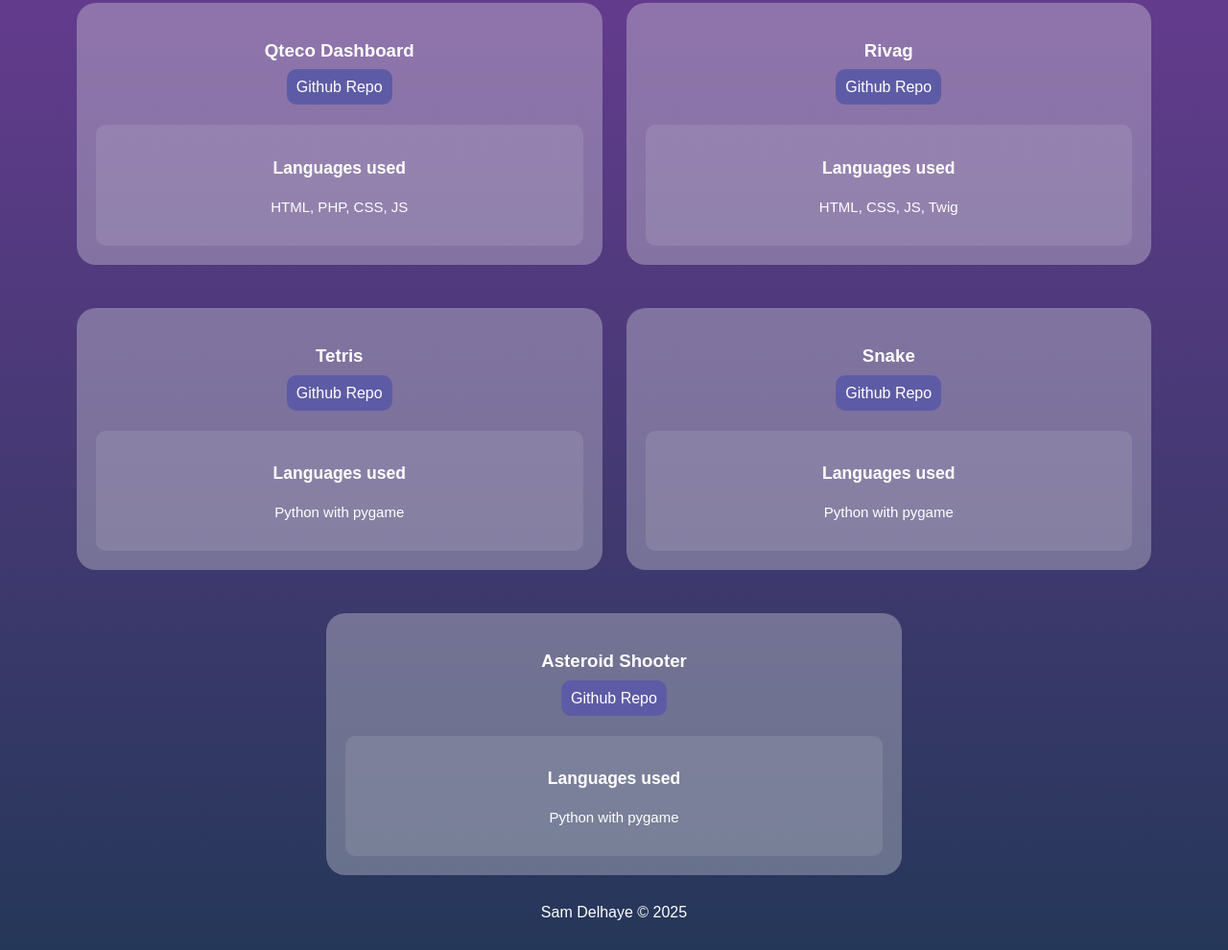
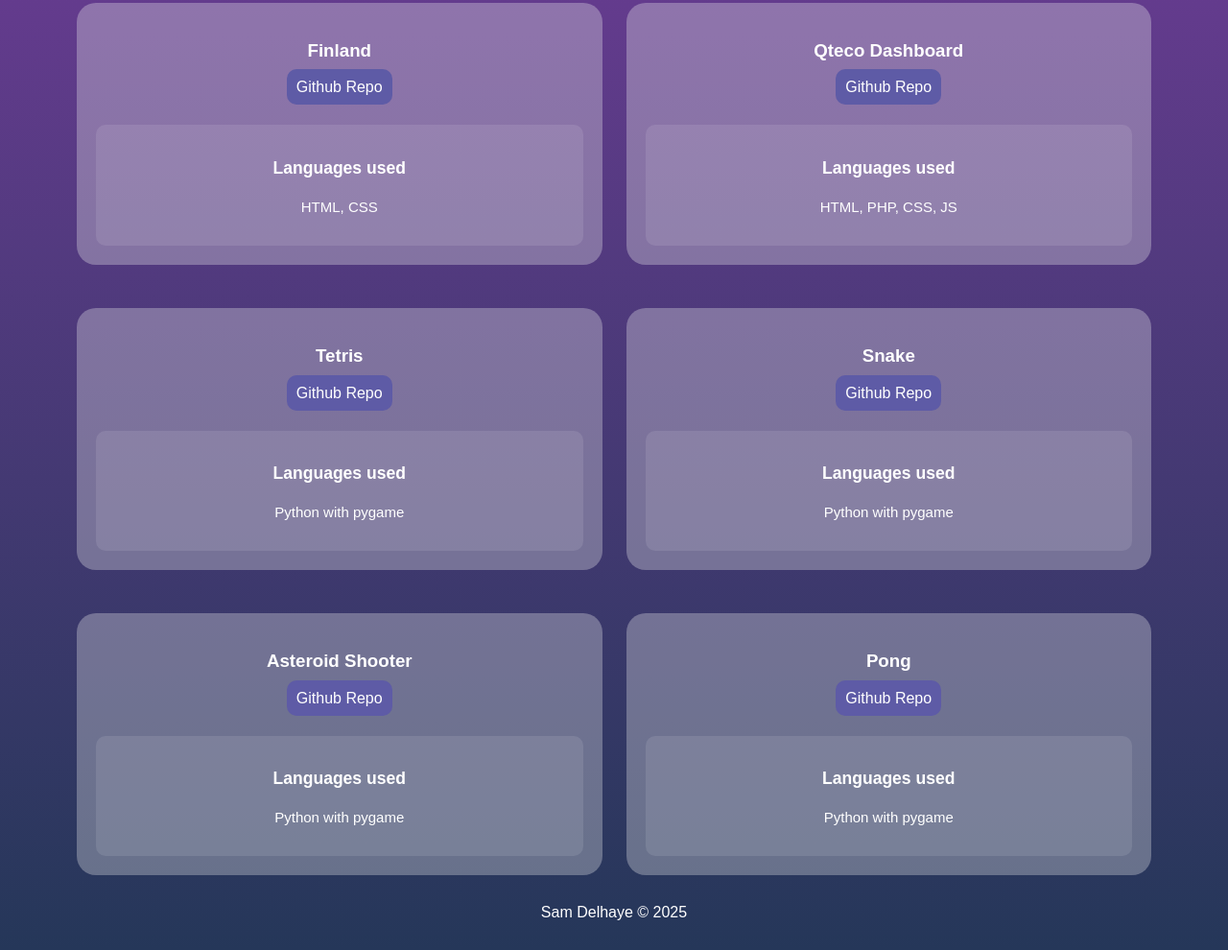
Before and after one commit to IvyOwO06/Portfolio, a plain HTML site: page repos.html in a window 1280 px wide. Shown: the part 948-1938 px from the top of the page at 96% size. Drawn offline with Linux system fonts and the light colour scheme.

Commit message:
Add Finland project and update image formats
Added the Finland project to index.html and repos.html, including a new PNG image. Replaced JPG images for Gameworld and Radiogaga with PNG versions and updated references in index.html. Also added a new Pong project entry to repos.html and improved formatting.

```diff
--- a/repos.html
+++ b/repos.html
@@ -19,7 +19,8 @@
             </p>
             <div class="button">
                 <a href="files/cv.pdf" target="_blank">My CV</a>
-            </div><br><br>
+            </div>
+            <br /><br />
             <div class="button">
                 <a href="index.html">Go back</a>
             </div>
@@ -92,6 +93,22 @@
                     </div>
                 </div>
 
+                <!-- Finland -->
+                <div class="repo-container">
+                    <h3>Finland</h3>
+                    <div class="button">
+                        <a
+                            href="https://github.com/IvyOwO06/finland"
+                            target="_blank"
+                            >Github Repo</a
+                        >
+                    </div>
+                    <div class="repo-description">
+                        <h3>Languages used</h3>
+                        <p>HTML, CSS</p>
+                    </div>
+                </div>
+
                 <!-- Qteco Dashboard -->
                 <div class="repo-container">
                     <h3>Qteco Dashboard</h3>
@@ -105,22 +122,6 @@
                     <div class="repo-description">
                         <h3>Languages used</h3>
                         <p>HTML, PHP, CSS, JS</p>
-                    </div>
-                </div>
-
-                <!-- Rivag -->
-                <div class="repo-container">
-                    <h3>Rivag</h3>
-                    <div class="button">
-                        <a
-                            href="https://github.com/IvyOwO06/rivag"
-                            target="_blank"
-                            >Github Repo</a
-                        >
-                    </div>
-                    <div class="repo-description">
-                        <h3>Languages used</h3>
-                        <p>HTML, CSS, JS, Twig</p>
                     </div>
                 </div>
 
@@ -168,6 +169,21 @@
                         <p>Python with pygame</p>
                     </div>
                 </div>
+
+                <div class="repo-container">
+                    <h3>Pong</h3>
+                    <div class="button">
+                        <a
+                            href="https://github.com/IvyOwO06/pong"
+                            target="_blank"
+                            >Github Repo</a
+                        >
+                    </div>
+                    <div class="repo-description">
+                        <h3>Languages used</h3>
+                        <p>Python with pygame</p>
+                    </div>
+                </div>
             </div>
 
             <footer>Sam Delhaye &copy; 2025</footer>
```
Also changed, not shown: index.html (+17 -4 lines), img/finland.png (added), img/gameworld.jpg (deleted), img/gameworld.png (added), img/radiogaga.jpg (deleted), img/radiogaga.png (added).
